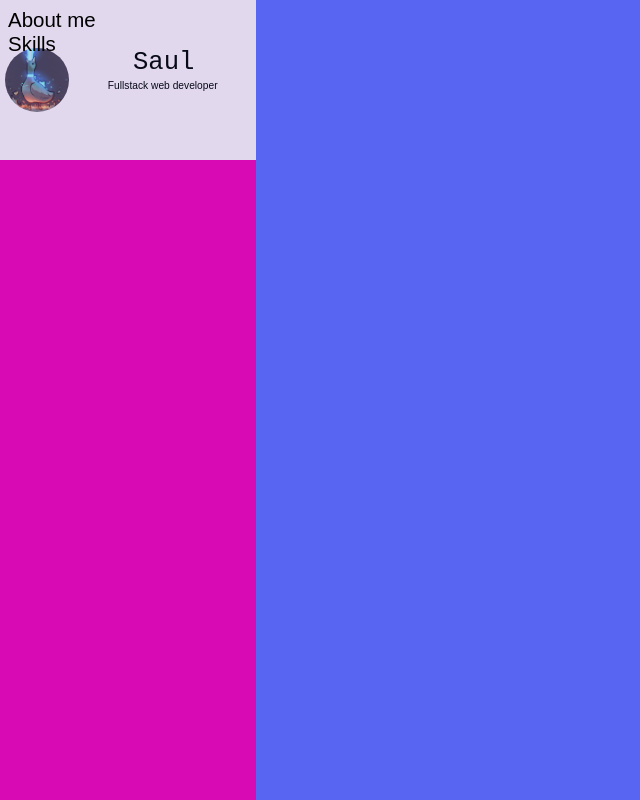
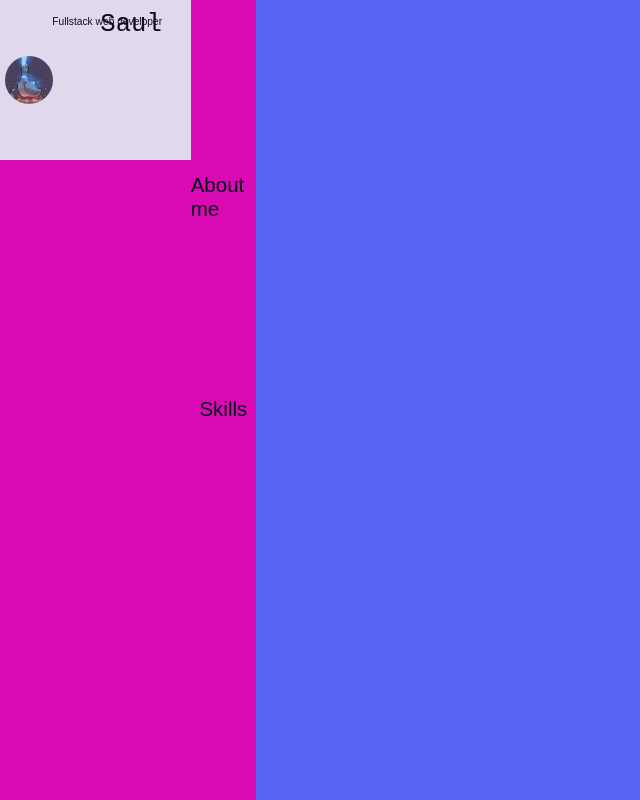
Before and after one commit to Benwep/Bio, a plain HTML site: page index.html in a window 1280 px wide. Shown: the whole page, without its empty margins (0-640 px from the left). Drawn offline with Linux system fonts and the light colour scheme.

Commit message:
Fixed extra div tag

```diff
--- a/index.html
+++ b/index.html
@@ -15,15 +15,14 @@
 
         <div class="sidePanel">
             <div class="secondPanel" >
-                <img src="helolo.png" class="profilePicture"></div>
+                <img src="helolo.png" class="profilePicture">
 
                 <font id="name" class="font3" style="margin-left:5px;position: absolute;left:50%;"> Saul</font>
                 <font id="jobName" class="font2" style="margin-left:5px;position: absolute;right:15%;"> Fullstack web developer</font>
             </div>
 
-            <div id="AboutText" class="font4" style="position: relative;"> About me</font>
-            <div id="SkillsText" class="font4" style="position: relative; "> Skills</font>
-
+            <div id="AboutText" class="font4" style="position: relative;justify-self:center;margin-top:5%;"> About me</font>
+            <div id="SkillsText" class="font4" style="position: relative;justify-self:center;margin-top:5%; "> Skills</font>
         </div>
 
     </body>
```
